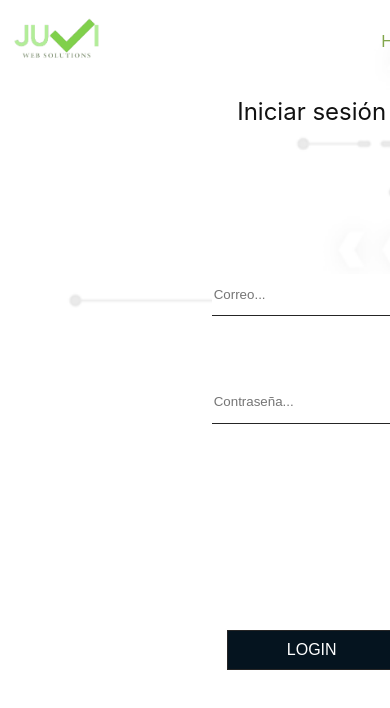
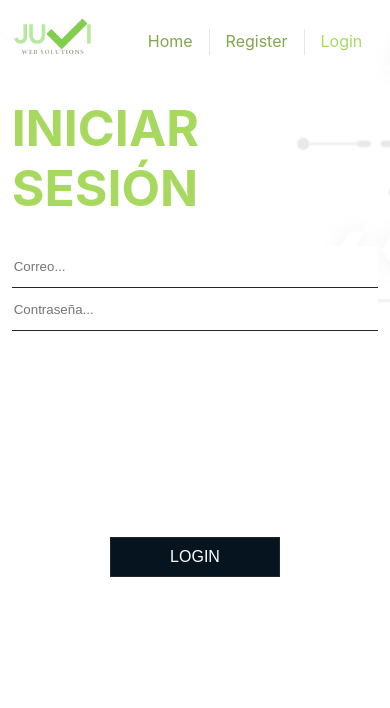
Before and after one commit to JotAlGe/juvi-front, a Vue app: page /login in a window 390 px wide. Shown: the top 708 px of the page. Built offline with nearby package versions, Linux system fonts and the light colour scheme.

Commit message:
Corrección en los estilos reponsive de los formularios login y registro

```diff
--- a/src/components/Auth/Login.vue
+++ b/src/components/Auth/Login.vue
@@ -1,7 +1,7 @@
 <template>
     <div v-if="isLoading" class="loader"></div>
     <div v-else class="log-form">
-        <h1>Iniciar sesión</h1>
+        <h2>Iniciar sesión</h2>
         <form @submit.prevent="login" class="form">
             <input type="email" placeholder="Correo..." v-model="email" class="email" />
             <input type="password" placeholder="Contraseña..." v-model="password" class="password" />
@@ -195,4 +195,15 @@ input {
         transform: rotate(360deg)
     }
 }
+
+@media screen and (max-width: 520px) {
+    .form {
+        display: flex;
+        flex-direction: column;
+    }
+
+    .form input {
+        width: 100%;
+    }
+}
 </style>
--- a/src/components/Auth/Register.vue
+++ b/src/components/Auth/Register.vue
@@ -1,6 +1,6 @@
 <template>
     <div>
-        <h1>Registro de usuario</h1>
+        <h2 class="register_user">Registro de usuario</h2>
         <form @submit.prevent="register" class="form">
             <div class="name">
                 <input type="text" v-model="name" placeholder="Nombre...">
@@ -144,19 +144,14 @@ input {
 
 @media screen and(max-width: 520px) {
     .form {
-        width: 100%;
-        height: 80%;
-        margin-top: 5%;
-        display: grid;
-        grid-template-columns: 1fr;
-        grid-template-rows: repeat(5, 1fr);
+        display: flex;
+        flex-direction: column;
     }
 
-    .name,
-    .email,
-    .lastname,
-    .password {
-        grid-column-end: 2;
+    .form input {
+        align-content: space-around;
+        width: 100%;
     }
+
 }
 </style>
```
